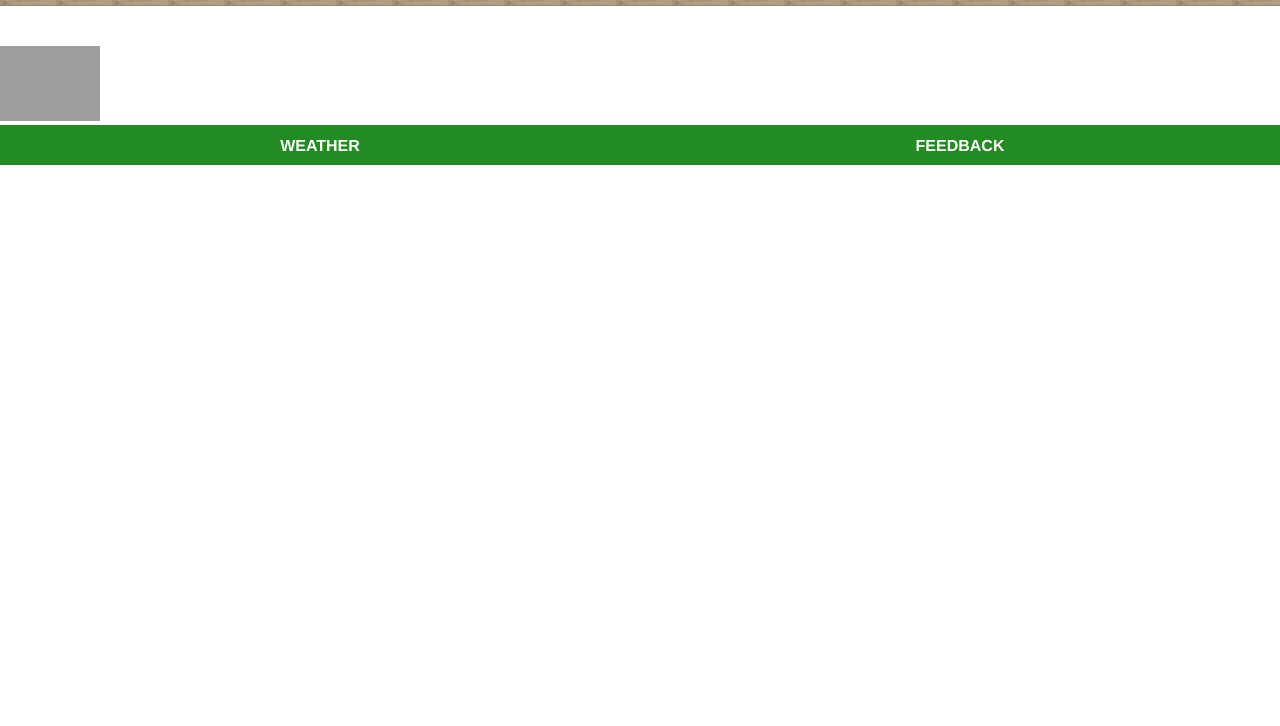
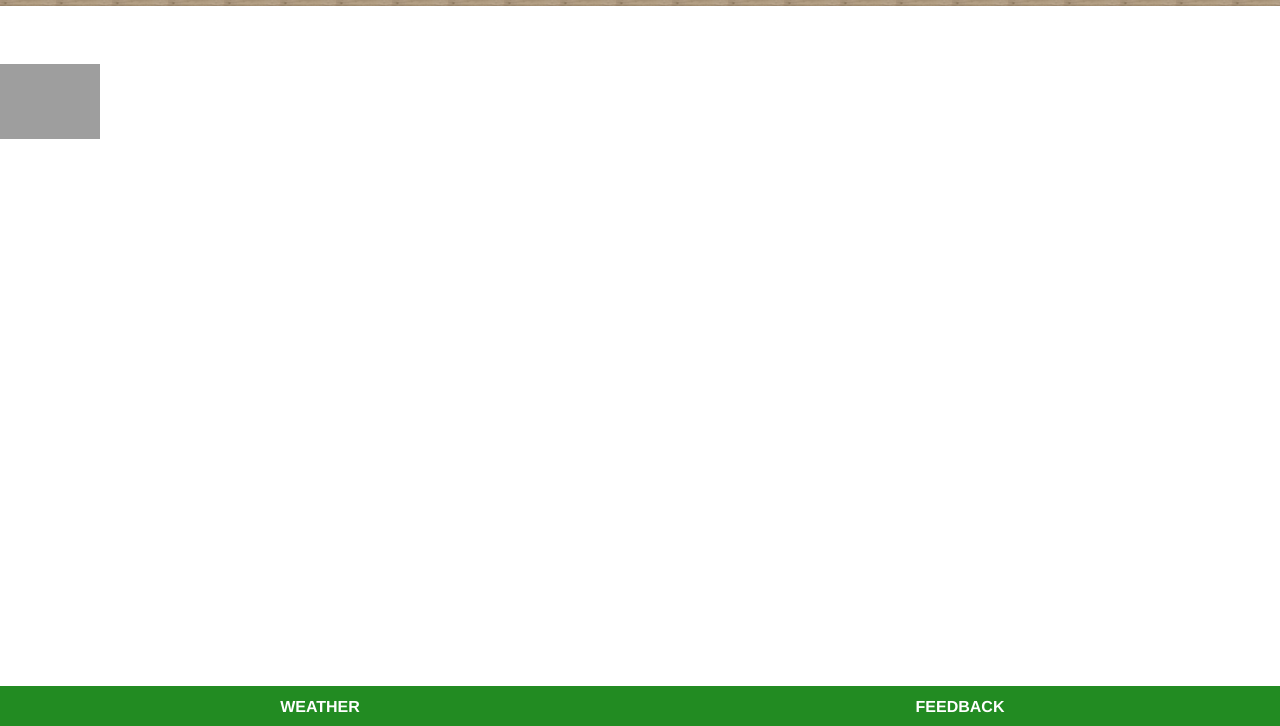
Before and after one commit to Blessing777-7/Pine-city-zoo, a plain HTML site: page index.html in a window 1280 px wide. Shown: the part 74-800 px from the top of the page. Drawn offline with Linux system fonts and the light colour scheme; grey boxes are pictures that could not be loaded.

Commit message:
Update style.css

```diff
--- a/style.css
+++ b/style.css
@@ -21,25 +21,25 @@ body{
   padding-top: 15px;
   }
 
-#tabs-tops{
+#tabs-top{
   position: fixed;
-  padding-top: 80px;
+  top: 80px;
   left: 0;
   z-index: 500;
   width: 100%;
   height: 40px;
-  background-color: dark-green;
+  background-color: darkgreen;
   }
-#tabs-tops a{
+#tabs-top a{
   float: left;
   display: block;
   width: 33%;
-  height: 33%;
+  height: 35px;
   font-weight: 700;
   color: white;
   text-align: center;
   text-decoration: none;
-  padding-top:12px;
+  padding-top: 12px;
   }
 
 #main-home{
@@ -48,7 +48,7 @@ body{
 
 #tabs-bottom{
   position: fixed;
-  padding-bottom: 0;
+  bottom: 0;
   left: 0;
   z-index: 500;
   width: 100%;
@@ -59,7 +59,7 @@ body{
   float: left;
   display: block;
   width: 50%;
-  height: 35%;
+  height: 35px;
   font-weight: 700;
   color: white;
   text-align: center;
```
